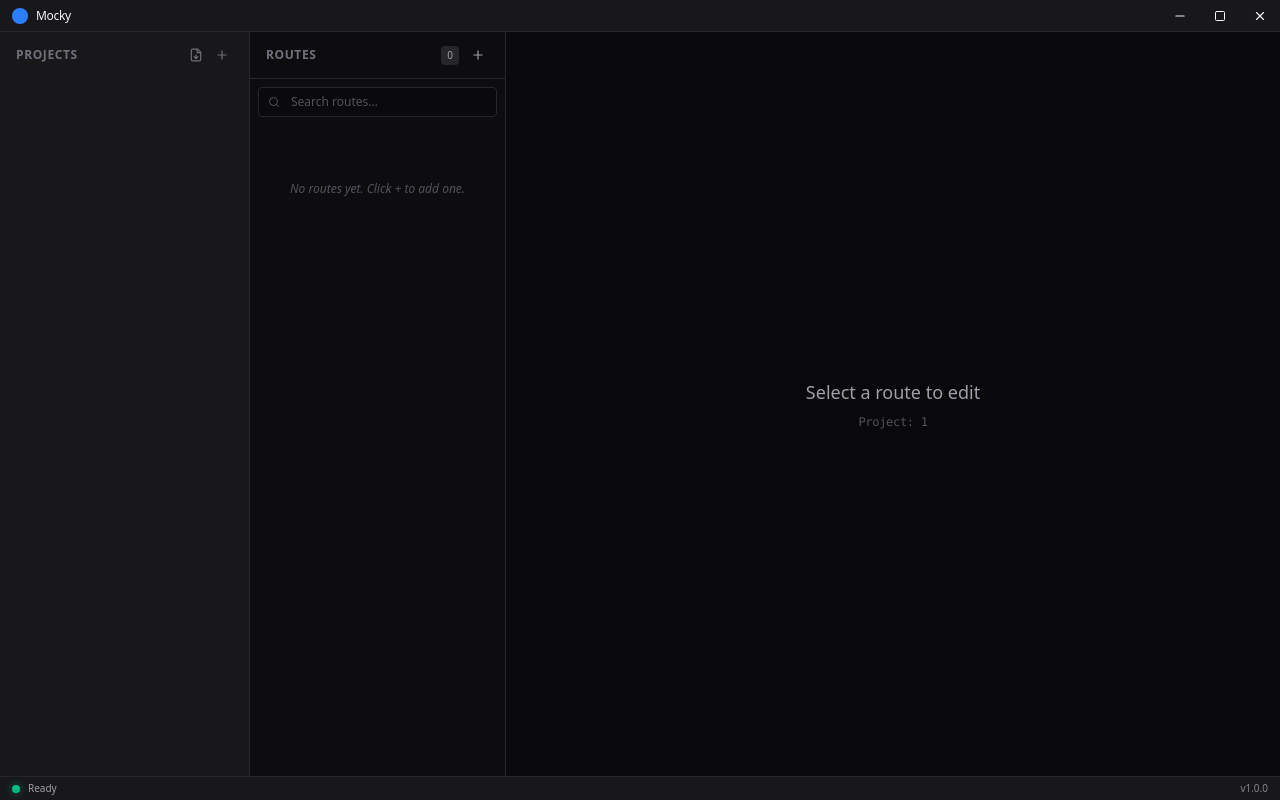
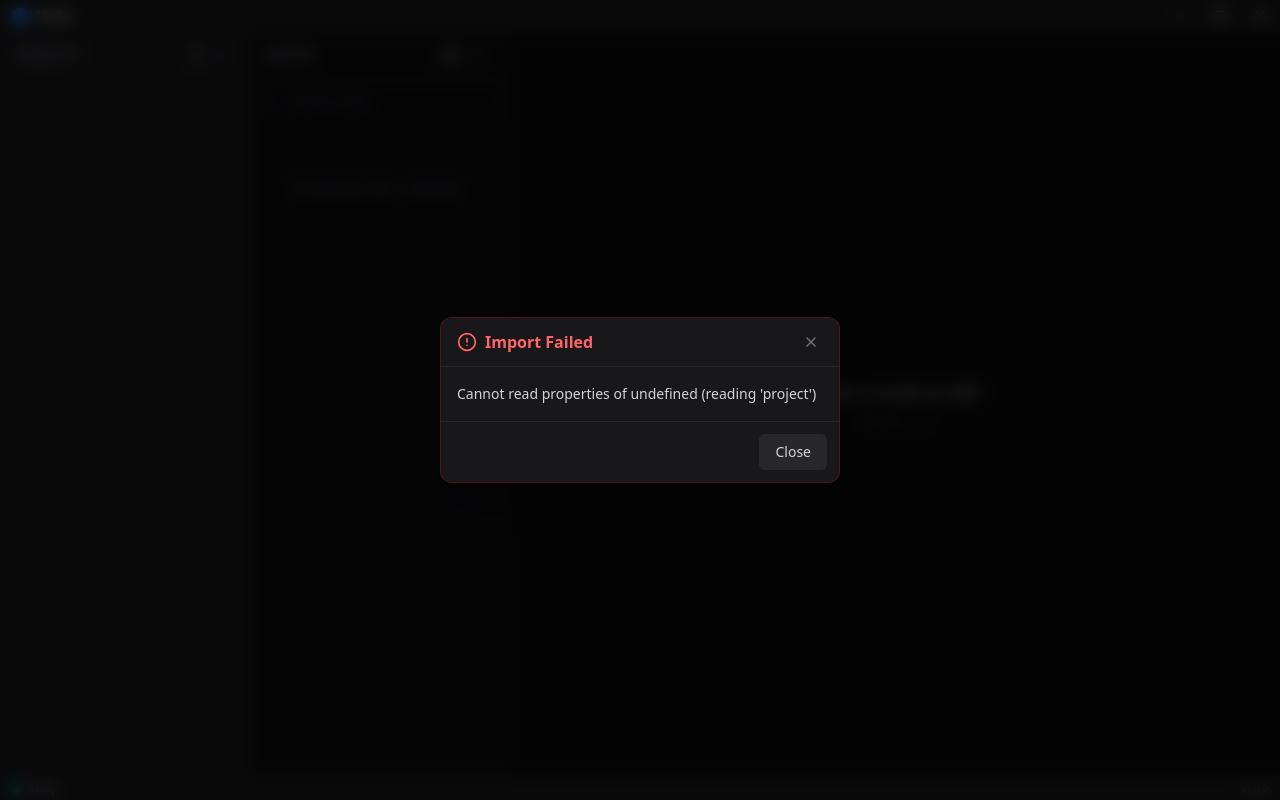
Before and after one commit to JadeTreeWithWind/Mocky, a Vue app: page /#/project/1 in a window 1280 px wide. Both pictures are taken after a click on the button 196 px from the left and 55 px from the top of the page. Built offline with nearby package versions, Linux system fonts and the light colour scheme; what @guolao/vue-monaco-editor would draw is missing.

Commit message:
feat: phase 2 stage 5

```diff
--- /dev/null
+++ b/src/renderer/src/components/ErrorModal.vue
@@ -0,0 +1,69 @@
+<script setup lang="ts">
+import { AlertCircle, X } from 'lucide-vue-next'
+
+interface Props {
+  isOpen: boolean
+  title?: string
+  message: string
+}
+
+withDefaults(defineProps<Props>(), {
+  title: 'Error',
+  message: 'An unexpected error occurred.'
+})
+
+const emit = defineEmits<{
+  (e: 'close'): void
+}>()
+</script>
+
+<template>
+  <Teleport to="body">
+    <Transition
+      enter-active-class="transition duration-200 ease-out"
+      enter-from-class="opacity-0 scale-95"
+      enter-to-class="opacity-100 scale-100"
+      leave-active-class="transition duration-150 ease-in"
+      leave-from-class="opacity-100 scale-100"
+      leave-to-class="opacity-0 scale-95"
+    >
+      <div
+        v-if="isOpen"
+        class="fixed inset-0 z-[70] flex items-center justify-center bg-black/60 backdrop-blur-sm"
+        @click.self="emit('close')"
+      >
+        <div
+          class="w-[400px] overflow-hidden rounded-xl border border-red-900/50 bg-zinc-900 shadow-2xl"
+        >
+          <div
+            class="flex items-center justify-between border-b border-zinc-800 bg-zinc-900/50 px-4 py-3"
+          >
+            <div class="flex items-center gap-2 text-red-400">
+              <AlertCircle class="h-5 w-5" />
+              <h3 class="font-semibold">{{ title }}</h3>
+            </div>
+            <button
+              class="rounded p-1 text-zinc-500 hover:bg-zinc-800 hover:text-zinc-300"
+              @click="emit('close')"
+            >
+              <X class="h-4 w-4" />
+            </button>
+          </div>
+
+          <div class="p-4">
+            <p class="text-sm leading-relaxed text-zinc-300">{{ message }}</p>
+          </div>
+
+          <div class="flex justify-end border-t border-zinc-800 bg-zinc-900/50 p-3">
+            <button
+              class="rounded-md bg-zinc-800 px-4 py-2 text-sm font-medium text-zinc-300 hover:bg-zinc-700 hover:text-white"
+              @click="emit('close')"
+            >
+              Close
+            </button>
+          </div>
+        </div>
+      </div>
+    </Transition>
+  </Teleport>
+</template>
--- /dev/null
+++ b/src/renderer/src/components/LoadingOverlay.vue
@@ -0,0 +1,23 @@
+<script setup lang="ts">
+import { Loader2 } from 'lucide-vue-next'
+
+interface Props {
+  isLoading: boolean
+}
+
+defineProps<Props>()
+</script>
+
+<template>
+  <div
+    v-if="isLoading"
+    class="fixed inset-0 z-[60] flex items-center justify-center bg-black/50 backdrop-blur-sm"
+  >
+    <div
+      class="flex flex-col items-center gap-3 rounded-lg border border-zinc-800 bg-zinc-900 p-6 shadow-xl"
+    >
+      <Loader2 class="h-8 w-8 animate-spin text-blue-500" />
+      <span class="text-sm font-medium text-zinc-300">Processing...</span>
+    </div>
+  </div>
+</template>
--- a/src/renderer/src/components/MainLayout.vue
+++ b/src/renderer/src/components/MainLayout.vue
@@ -12,6 +12,8 @@ import StatusBar from './StatusBar.vue'
 import ProjectItem from './ProjectItem.vue'
 import CreateProjectModal from './CreateProjectModal.vue'
 import ConfirmDialog from './ConfirmDialog.vue'
+import LoadingOverlay from './LoadingOverlay.vue'
+import ErrorModal from './ErrorModal.vue'
 
 import ContextMenu from './ContextMenu.vue'
 import { PROJECT_STATUS } from '../../../shared/types'
@@ -33,6 +35,11 @@ const { projects } = storeToRefs(projectStore)
 const isCreateModalOpen = ref(false)
 const isConfirmDeleteOpen = ref(false)
 const projectToDeleteId = ref<string | null>(null) // 命名語義化
+const errorModalState = ref({
+  isOpen: false,
+  title: '',
+  message: ''
+})
 
 const contextMenuState = ref({
   visible: false,
@@ -203,15 +210,44 @@ const handleExportProject = async (id: string): Promise<void> => {
 /**
  * 處理專案匯入邏輯 (Stage 3)
  */
+/**
+ * 顯示錯誤彈窗
+ */
+const showError = (title: string, message: string): void => {
+  errorModalState.value = {
+    isOpen: true,
+    title,
+    message
+  }
+}
+
+/**
+ * 處理專案匯入邏輯 (Stage 3 + Stage 5 Enhanced)
+ */
 const handleImportProject = async (): Promise<void> => {
   try {
     const content = await window.api.project.import()
     if (content) {
+      // Stage 5: Postman 相容性檢查
+      try {
+        const json = JSON.parse(content)
+        if (json.info?.schema?.includes('getpostman.com')) {
+          showError(
+            'Format Not Supported',
+            'Postman Collection format is not currently supported. Please convert it to OpenAPI/Swagger format first.'
+          )
+          return
+        }
+      } catch (e) {
+        // Ignore JSON parse error here, let transformer handle it or it will be caught below
+      }
+
       const newProjectId = await projectStore.importProject(content)
       navigateToProject(newProjectId)
     }
-  } catch (error) {
+  } catch (error: any) {
     console.error('[Project] Import failed:', error)
+    showError('Import Failed', error.message || 'An unknown error occurred during import.')
   }
 }
 
@@ -292,5 +328,14 @@ onMounted(() => {
       :items="contextMenuItems"
       @close="contextMenuState.visible = false"
     />
+
+    <LoadingOverlay :is-loading="projectStore.isLoading" />
+
+    <ErrorModal
+      :is-open="errorModalState.isOpen"
+      :title="errorModalState.title"
+      :message="errorModalState.message"
+      @close="errorModalState.isOpen = false"
+    />
   </div>
 </template>
--- a/src/renderer/src/stores/project.ts
+++ b/src/renderer/src/stores/project.ts
@@ -263,6 +263,7 @@ export const useProjectStore = defineStore('project', () => {
   const importProject = async (jsonContent: string): Promise<string> => {
     lastError.value = null
     isLoading.value = true
+    const startTime = Date.now()
 
     try {
       const openApiDoc = JSON.parse(jsonContent)
@@ -309,6 +310,12 @@ export const useProjectStore = defineStore('project', () => {
       lastError.value = '匯入專案失敗'
       throw error
     } finally {
+      // 防止 Loading 畫面閃爍 (至少顯示 500ms)
+      const MIN_LOADING_TIME = 500
+      const elapsed = Date.now() - startTime
+      if (elapsed < MIN_LOADING_TIME) {
+        await new Promise((resolve) => setTimeout(resolve, MIN_LOADING_TIME - elapsed))
+      }
       isLoading.value = false
     }
   }
```
